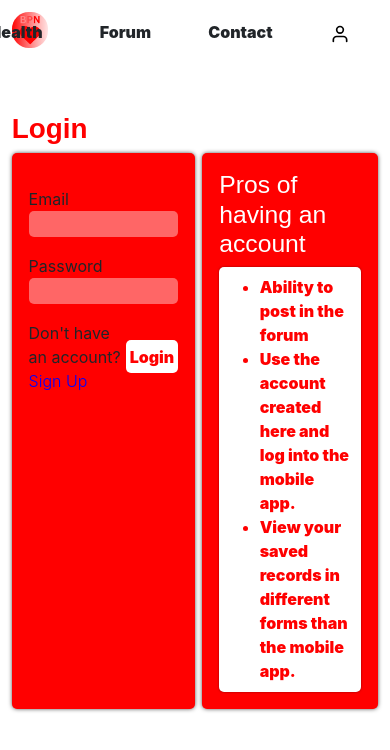
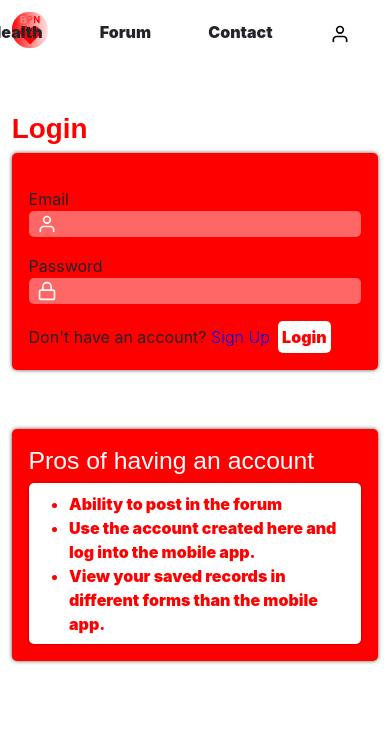
Before and after one commit to jgarcia4444/bpn-web-client, a React (Create React App) app: page /auth in a window 390 px wide. Shown: the top 750 px of the page. Built offline with nearby package versions, Linux system fonts and the light colour scheme.

Commit message:
Made the auth page mobile responsive.

```diff
--- a/src/components/Auth/index.js
+++ b/src/components/Auth/index.js
@@ -5,6 +5,7 @@ import {FiUser, FiLock} from 'react-icons/fi'
 import FormInput from '../FormInput';
 
 import '../../styles/Auth/index.css';
+import '../../styles/Auth/smallScreen.css';
 import '../../styles/global.css';
 
 const Auth = () => {
@@ -93,7 +94,7 @@ const Auth = () => {
             <p className="otherAuthText">{configuredText} <span className="otherAuthClickText" onClick={handleOtherAuthClick}>{authClickText}</span></p>
         )
     }
-
+//
     return (
         <div className="authContainer">
             <div className="authContainerTitleRow">
--- a/src/styles/Auth/index.css
+++ b/src/styles/Auth/index.css
@@ -39,6 +39,7 @@
 }
 
 .authDetailsContainer {
+    transition: all 400ms ease-out;
     padding: 2vh;
     background-color: #f00;
     width: 48%;
@@ -72,6 +73,7 @@
     border-radius: 5px;
     box-shadow: 0 0 5px -1px black;
     padding: 2vh;
+    transition: all 400ms ease-out;
 }
 
 .listItem {
--- /dev/null
+++ b/src/styles/Auth/smallScreen.css
@@ -0,0 +1,12 @@
+@media only screen and (max-width: 860px) {
+    .authDetailsContainer {
+        margin: 7vh 0;
+    }
+    .formContainer, .authDetailsContainer {
+        width: 100%;
+    }
+    .pageDetailsContainer {
+        flex-direction: column;
+    }
+
+}
```
